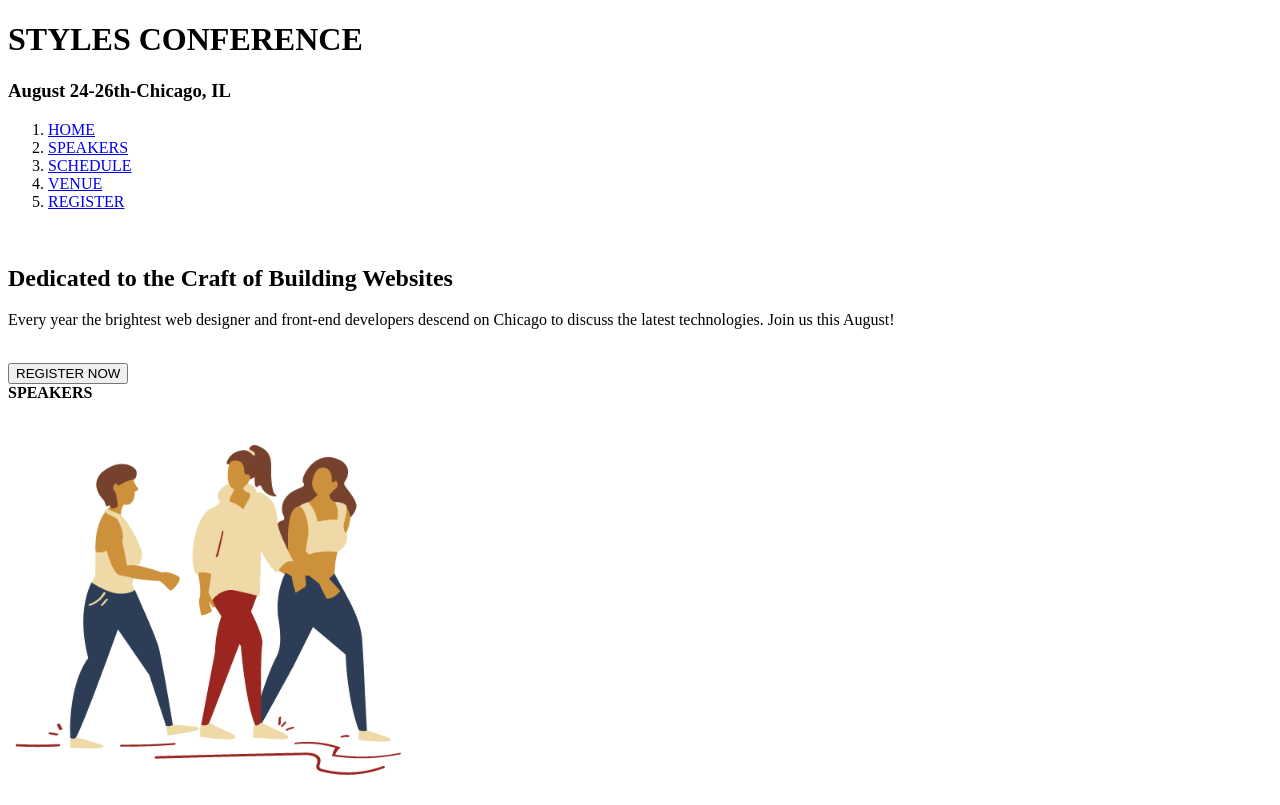
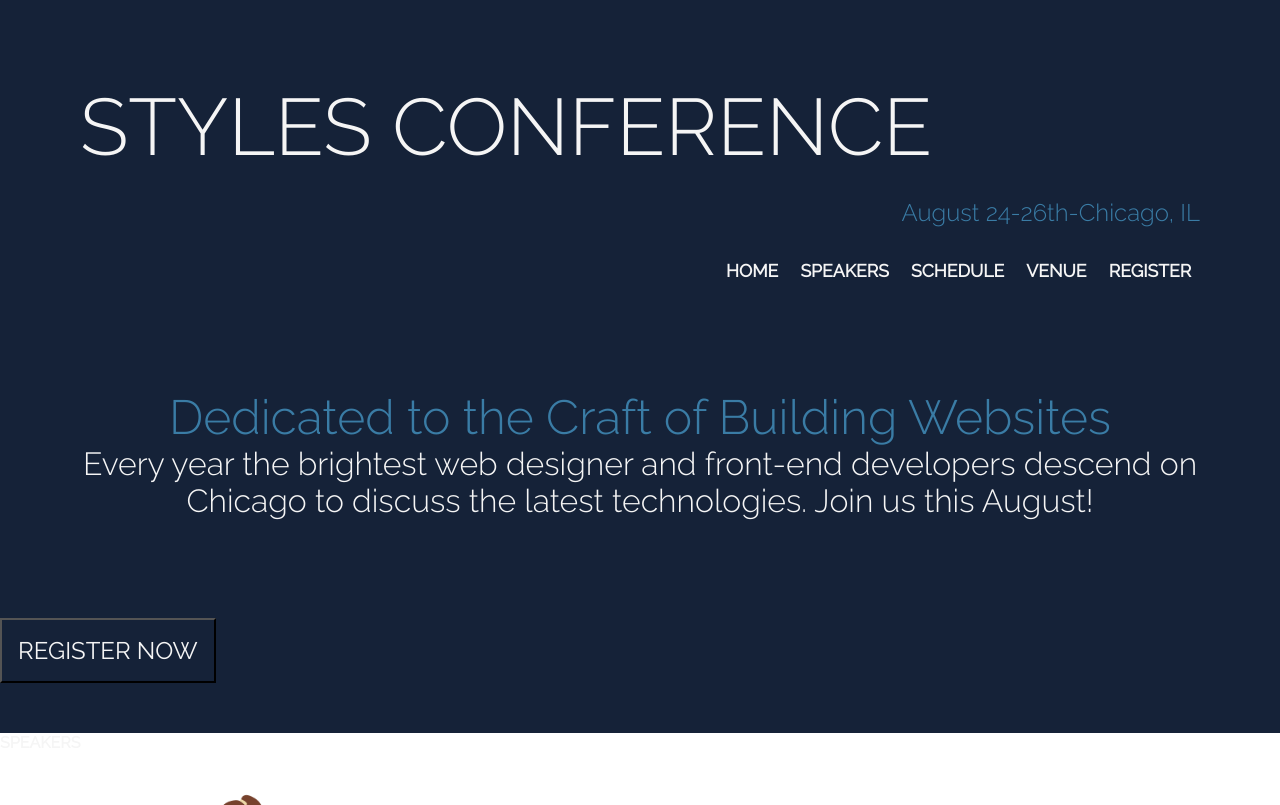
Before and after one commit to Claaa00/Practice-HTML, a plain HTML site: page index.html in a window 1280 px wide. Shown: the top 805 px of the page. Drawn offline with Linux system fonts and the light colour scheme.

Commit message:
with css

```diff
--- a/index.html
+++ b/index.html
@@ -3,33 +3,37 @@
     <head>
         <title>Styles Conference</title>
         <meta name="description" content="Description Here">
+        <link rel="stylesheet" href="style.css" />
     </head>
     <body>
-        <header>
-            <div>
+        <header class="main-header">
+            <div class="top-header">
                 <h1>STYLES CONFERENCE</h1>
-                <div>
+                <div class="left-header">
                     <h3>August 24-26th-Chicago, IL</h3>
-                <nav>
-                    <ol>
+                <nav class="nav main-nav">
+                    <ul>
                         <li><a href="index.html">HOME</a></li>
                         <li><a href="speaker.html">SPEAKERS</a></li>
                         <li><a href="schedule.html">SCHEDULE</a></li>
                         <li><a href="venue.html">VENUE</a></li>
                         <li><a href="register.html">REGISTER</a></li>
-                    </ol>
+                    </ul>
                 </nav>
                 </div>
             </div>
             <br>
-            <div>
+            <div class="bottom-header">
                 <h2>Dedicated to the Craft of Building Websites</h2>
-            <p>Every year the brightest web designer and front-end
+                <p>Every year the brightest web designer and front-end
                 developers descend on Chicago to discuss the latest
                 technologies. Join us this August!</p>
             </div>
             <br>
-            <button role="button">REGISTER NOW</button>
+            <a href="register.html">
+                <button role="button" class="register-now-button">REGISTER NOW</button>
+            </a>
+            <br>
         </header>
         <section>
             <div>
--- /dev/null
+++ b/style.css
@@ -0,0 +1,95 @@
+@import url('https://fonts.googleapis.com/css?family=Raleway:300,400');
+
+* {
+    box-sizing: border-box;
+    font-family: Raleway;
+    color: whitesmoke;
+}
+
+html, body{
+    margin: 0;
+    padding: 0;
+}
+
+h1 {
+    margin: 0;
+    padding-top: 5rem;
+    padding-left: 5rem;
+    font-size: 5em;
+    font-weight: lighter;
+    text-align: left;
+}
+
+.left-header {
+    text-align: right;
+    padding-right: 5em;
+}
+
+.left-header h3 {
+    color: #3a7ca5;
+    font-size: 1.5em;
+    font-weight: lighter;
+}
+.nav ul {
+    margin: 0;
+}
+
+.nav li {
+    display: inline;
+}
+
+.nav a {
+    display: inline-block;
+    padding: .5em;
+    text-decoration: none;
+}
+
+.nav a:hover {
+    background-color: white;
+    color: #152238;
+}
+
+.main-nav {
+    font-size: 1.1em;
+    font-weight: bold;
+}
+
+.bottom-header h2 {
+    color: #3a7ca5;
+    font-size: 3em;
+    font-weight: lighter;
+    margin-block: 0;
+    margin-top: 5rem;
+}
+
+.bottom-header p {
+    margin-block: 0;
+    font-size: 2rem;
+    font-weight: lighter;
+}
+
+.bottom-header {
+    margin: 0;
+    padding-inline: 5rem;
+    text-align: center;
+    margin-bottom: 5rem;
+}
+
+.main-header {
+    background-color: #152238;
+    background-size: contain;
+    padding-bottom: 50px;
+}
+
+.register-now-button {
+    background-color: #152238;
+    padding: 1rem;
+    margin: 0;
+    font-size: 1.5em;
+    /* align-content: ; */
+    text-decoration: none;
+}
+.register-now-button:hover {
+    background-color: white;
+    color: #152238;
+}
```
